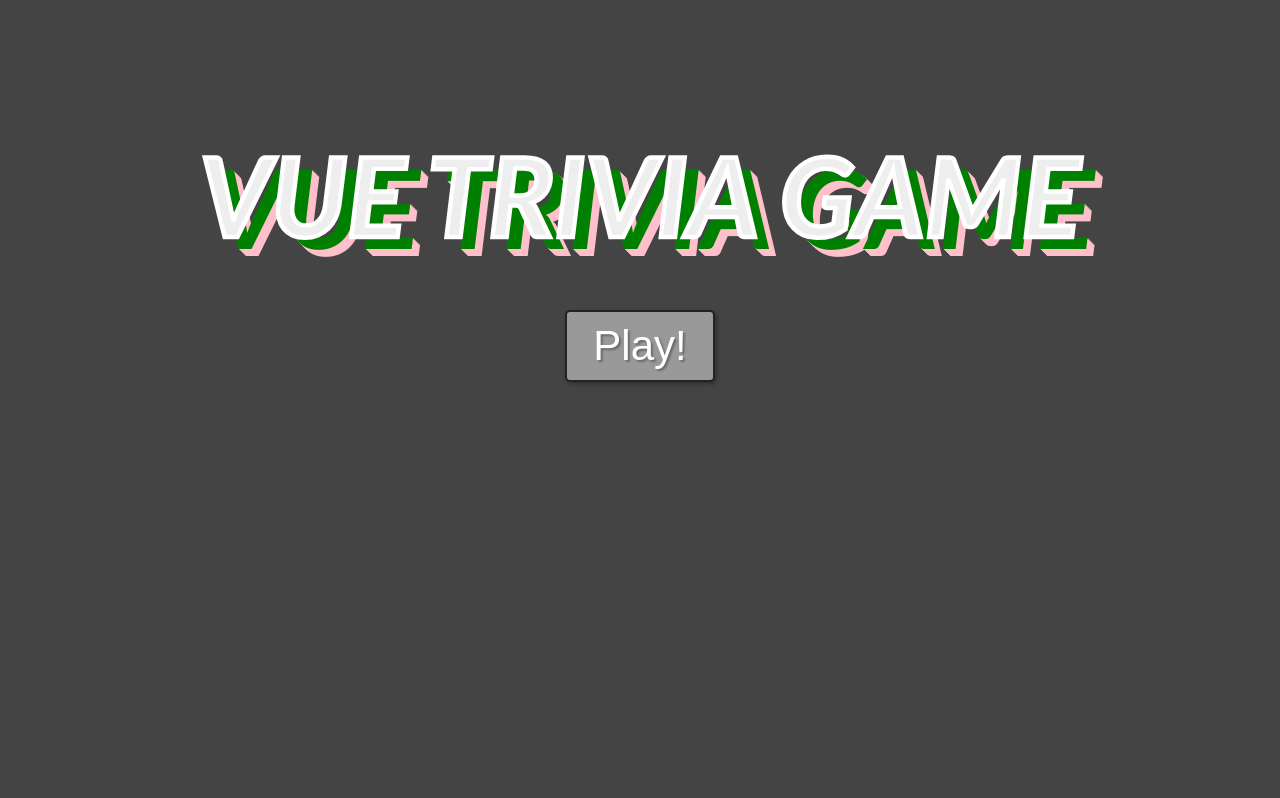
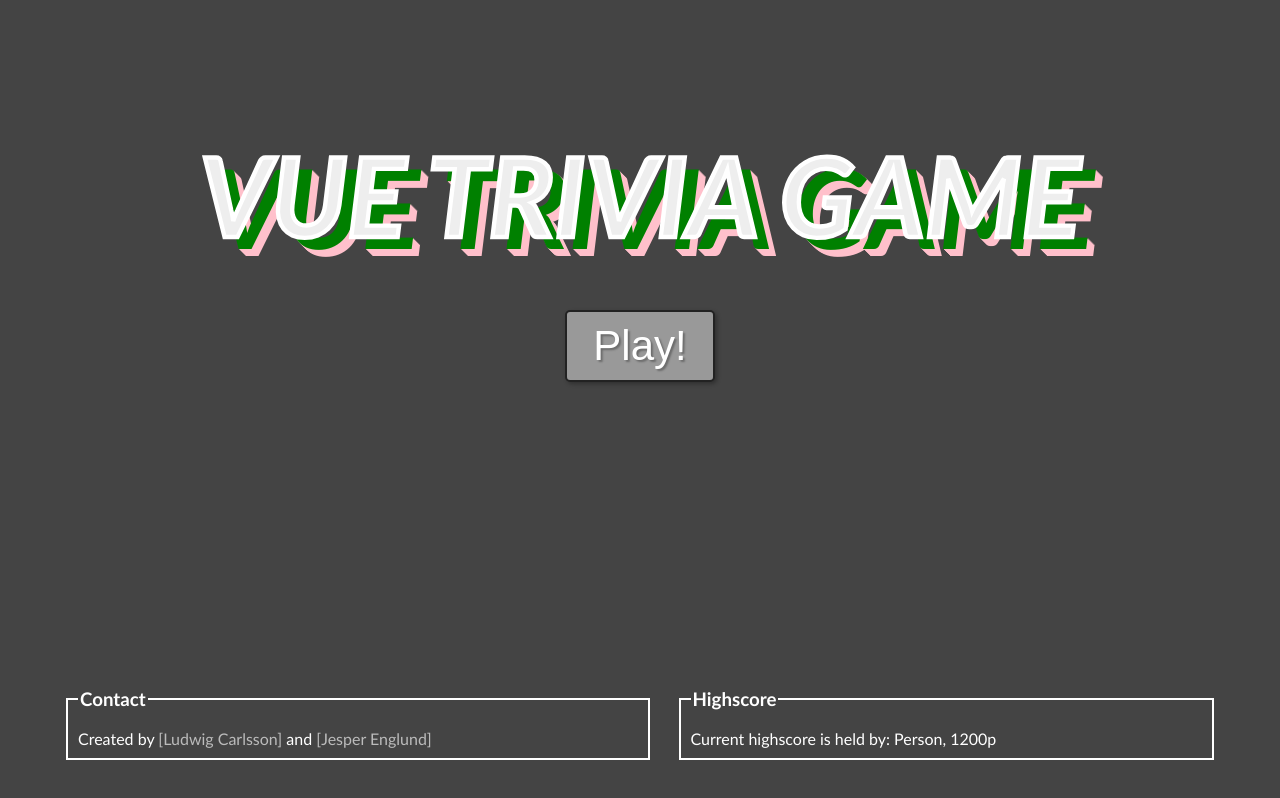
Before and after one commit to ludwigcarlsson/vue-trivia-game, a Vue app: page / in a window 1280 px wide. Built offline with nearby package versions, Linux system fonts and the light colour scheme.

Commit message:
feat: added footer to homepage

```diff
--- a/src/components/Footer.vue
+++ b/src/components/Footer.vue
@@ -1,16 +1,42 @@
 <template>
     <div id="footer-container">
-        <div class="footer-section" id="footer-contact"></div>
-        <div class="footer-section" id="footer-highscore"></div>
+        <fieldset class="footer-section" id="footer-contact">
+            <legend><h3>Contact</h3></legend>
+            Created by <a href="https://github.com/ludwigcarlsson">[Ludwig Carlsson]</a> and <a href="https://github.com/englundjesper">[Jesper Englund]</a>
+        </fieldset>
+        <fieldset class="footer-section" id="footer-highscore">
+            <legend><h3>Highscore</h3></legend>
+            Current highscore is held by: Person, 1200p
+        </fieldset>
     </div>
 </template>
 
 <script>
 export default {
+    name: 'Footer',
+    props: {
 
+    }
 }
 </script>
 
 <style>
-
+#footer-container {
+    width: 90%;
+    position: absolute;
+    left: 5%;
+    bottom: 5%;
+    display: grid;
+    grid-template-columns: auto auto;
+    column-gap: 25px;
+    color: white;
+}
+.footer-section {
+    border: 2px solid white;
+    padding: 0 10px 10px 10px;
+}
+#footer-contact a {
+    text-decoration: none;
+    color: #bbb;
+}
 </style>
--- a/src/components/HomePage.vue
+++ b/src/components/HomePage.vue
@@ -2,16 +2,19 @@
   <div class="home-page">
       <div id="home-page-title">Vue Trivia Game</div>
       <PlayButton/>
+      <Footer/>
   </div>
 </template>
 
 <script>
 import PlayButton from './PlayButton.vue'
+import Footer from './Footer.vue'
 
 export default {
     name: 'HomePage',
     components: {
-        PlayButton
+        PlayButton,
+        Footer
     }
 }
 
```
